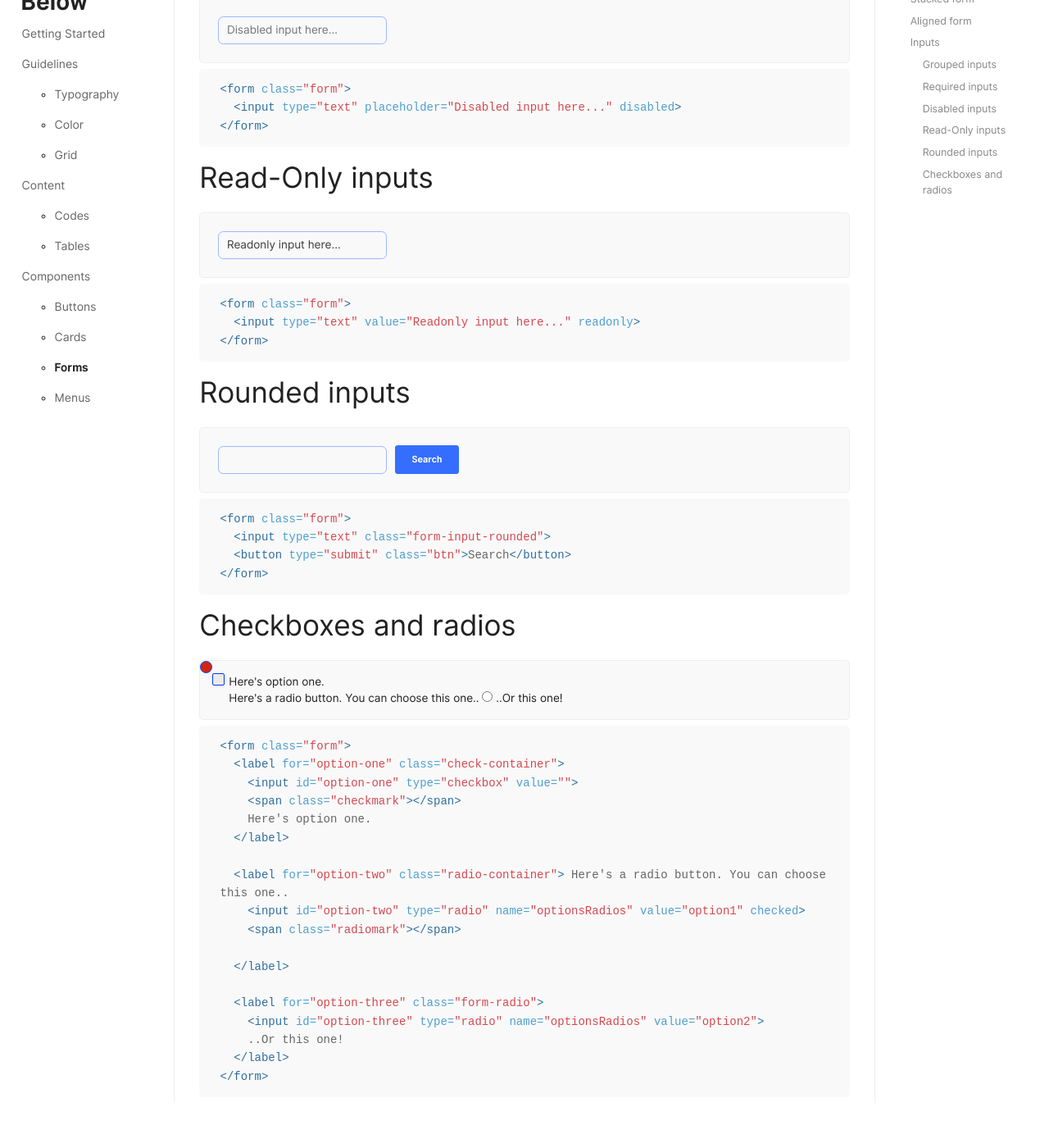
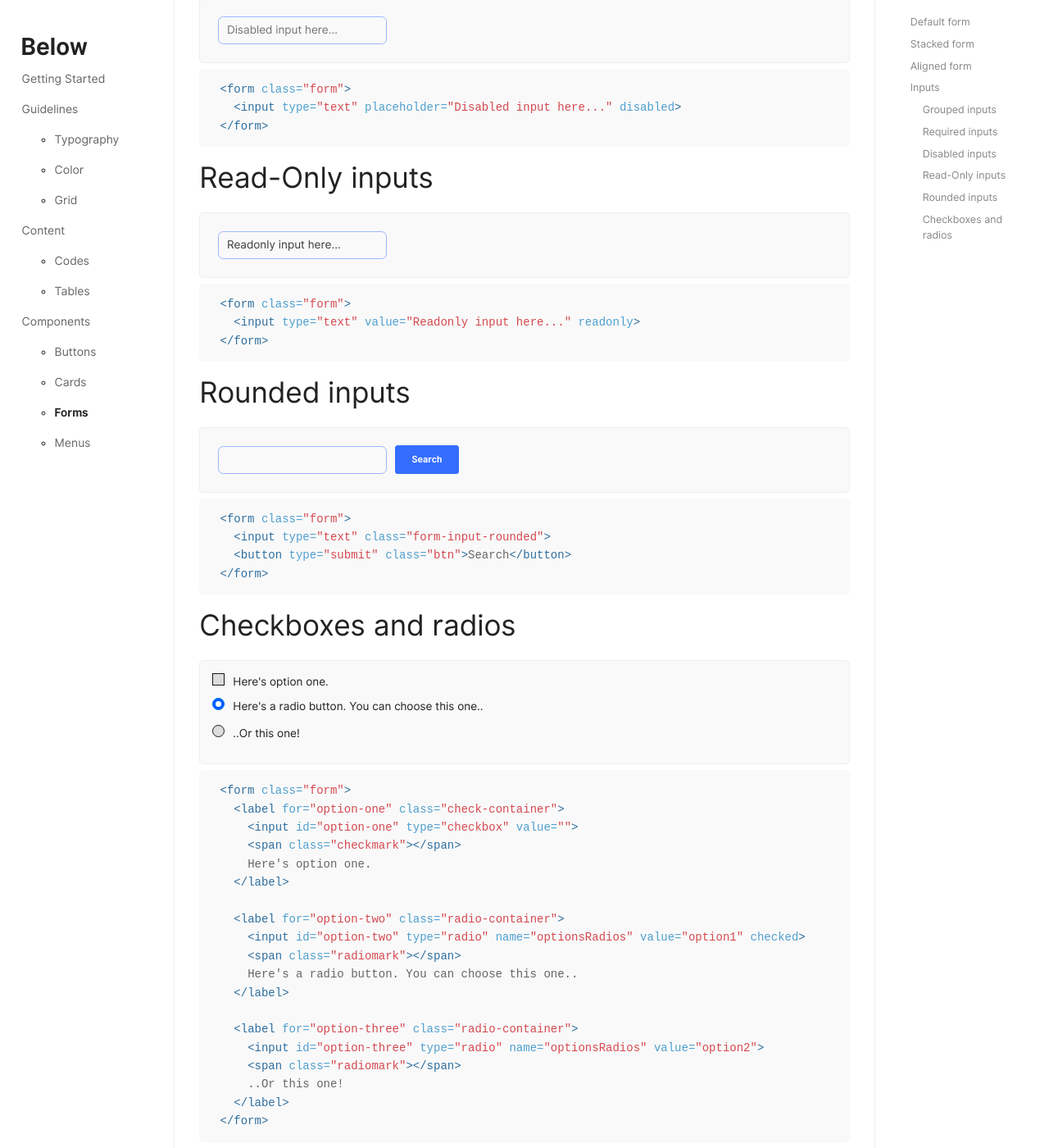
Before and after one commit to innusource/below, a Jekyll site: the page built from _pages/components/forms.md, in a window 1280 px wide and 1400 px high, scrolled down 4050 px. Shown: the whole window at 82% size. Built offline with Jekyll 4.4.1, drawn with Linux system fonts in a browser that asks for light colours; before the commit the page ends 5395 px from its top, so only the background shows below that.

Commit message:
custom checkbox and radiocheck added
with the new color palet

```diff
--- a/_pages/components/forms.md
+++ b/_pages/components/forms.md
@@ -155,14 +155,15 @@ toc: true
     Here's option one.
   </label>
 
-  <label for="option-two" class="radio-container"> Here's a radio button. You can choose this one..
+  <label for="option-two" class="radio-container">
     <input id="option-two" type="radio" name="optionsRadios" value="option1" checked>
     <span class="radiomark"></span>
-
+    Here's a radio button. You can choose this one..
   </label>
 
-  <label for="option-three" class="form-radio">
+  <label for="option-three" class="radio-container">
     <input id="option-three" type="radio" name="optionsRadios" value="option2">
+    <span class="radiomark"></span>
     ..Or this one!
   </label>
 </form>
--- a/src/forms/_forms.scss
+++ b/src/forms/_forms.scss
@@ -90,46 +90,166 @@
   display: block;
 }
 
-.check-container{
-  background: transparent;
+// .check-check-container{
+//   background: transparent;
+//   display: block;
+//   position: relative;
+//   padding-left: 20px;
+//   cursor: pointer;
+//   &:hover{
+//     background-color: #eee;
+//   }
+//   & input{
+//     position: absolute;
+//     opacity: 0;
+//     cursor: pointer;
+//     height: 0;
+//     width: 0;
+//     &:checked ~ .checkmark{
+//       background-color: $blue;
+//       display: block;
+//     }
+//   }
+// }
+//
+// .checkmark{
+//   position: absolute;
+//   top: 0;
+//   left: 0;
+//   height: 15px;
+//   width: 15px;
+//   background-color: #eaeaea;
+//   border: 1px solid #0039ff;
+//   border-radius: 2px;
+//   &:after{
+//     content: "";
+//     position: absolute;
+//     display: none;
+//   }
+// }
+// .check-check-container .checkmark:after {
+//   left: 9px;
+//   top: 5px;
+//   width: 5px;
+//   height: 10px;
+//   border: solid white;
+//   border-width: 0 3px 3px 0;
+//   -webkit-transform: rotate(45deg);
+//   -ms-transform: rotate(45deg);
+//   transform: rotate(45deg);
+// }
+//
+// .radio-check-container{
+//   background: transparent;
+//   display: relative;
+//   padding-left: 20px;
+//   cursor: pointer;
+//   &:hover{
+//     background-color: $light-gray;
+//   }
+//   & input{
+//     position: absolute;
+//     opacity: 0;
+//     cursor: pointer;
+//     height: 0;
+//     width: 0;
+//     &:checked ~ .radiomark{
+//       background: $red;
+//       display: block;
+//       ~ .radiomark:after{
+//         display: block;
+//       }
+//     }
+//   }
+// }
+// .radiomark{
+//   position: absolute;
+//   top: 0;
+//   left: 0;
+//   height: 15px;
+//   width: 15px;
+//   background: $light-gray;
+//   border: 1px solid $blue;
+//   border-radius: 50%;
+//   &:after{
+//     content: "";
+//     position: absolute;
+//     display: none;
+//   }
+// }
+// .radio-check-container .radiomark:after {
+//   left: 9px;
+//   top: 5px;
+//   width: 5px;
+//   height: 10px;
+//   border: solid white;
+//   border-width: 0 3px 3px 0;
+//   -webkit-transform: rotate(45deg);
+//   -ms-transform: rotate(45deg);
+//   transform: rotate(45deg);
+// }
+
+/* Customize the label (the check-container) */
+.check-container {
  display: block;
  position: relative;
-  padding-left: 20px;
+ padding-left: 25px;
+ margin-bottom: 10px;
  cursor: pointer;
-  &:hover{
-    background-color: #eee;
+ font-size: 0.85rem;
+ -webkit-user-select: none;
+ -moz-user-select: none;
+ -ms-user-select: none;
+ user-select: none;
 }
-  & input{
+
+/* Hide the browser's default checkbox */
+.check-container input {
  position: absolute;
  opacity: 0;
  cursor: pointer;
  height: 0;
  width: 0;
-    &:checked ~ .checkmark{
-      background-color: $blue;
-      display: block;
-    }
-  }
 }
 
-.checkmark{
+/* Create a custom checkbox */
+.checkmark {
  position: absolute;
  top: 0;
  left: 0;
  height: 15px;
  width: 15px;
-  background-color: #eaeaea;
-  border: 1px solid #0039ff;
-  border-radius: 2px;
-  &:after{
+ background-color: $ui-03;
+ border: 1px solid $interactive-02;
+}
+
+/* On mouse-over, add a grey background color */
+.check-container:hover input ~ .checkmark {
+ background-color: $interactive-01;
+}
+
+/* When the checkbox is checked, add a blue background */
+.check-container input:checked ~ .checkmark {
+ background-color: $interactive-01;
+ border: 1px solid $interactive-01;
+}
+
+/* Create the checkmark/indicator (hidden when not checked) */
+.checkmark:after {
  content: "";
  position: absolute;
  display: none;
 }
+
+/* Show the checkmark when checked */
+.check-container input:checked ~ .checkmark:after {
+ display: block;
 }
+
+/* Style the checkmark/indicator */
 .check-container .checkmark:after {
-  left: 9px;
-  top: 5px;
+ left: 5px;
+ top: 1px;
  width: 5px;
  height: 10px;
  border: solid white;
@@ -139,41 +259,71 @@
  transform: rotate(45deg);
 }
 
-.radio-container{
-  background: transparent;
-  display: relative;
-  padding-left: 20px;
+
+/* Customize the label (the container) */
+.radio-container {
+ display: block;
+ position: relative;
+ padding-left: 25px;
+ margin-bottom: 12px;
  cursor: pointer;
-  &:hover{
-    background-color: $light-gray;
+ font-size: 0.85rem;
+ -webkit-user-select: none;
+ -moz-user-select: none;
+ -ms-user-select: none;
+ user-select: none;
 }
-  & input{
+
+/* Hide the browser's default radio button */
+.radio-container input {
  position: absolute;
  opacity: 0;
  cursor: pointer;
  height: 0;
  width: 0;
-    &:checked ~ .radiomark{
-      background: $red;
-      display: block;
-      ~ .radiomark:after{
-        display: block;
 }
-    }
-  }
-}
-.radiomark{
+
+/* Create a custom radio button */
+.radiomark {
  position: absolute;
  top: 0;
  left: 0;
  height: 15px;
  width: 15px;
-  background: $light-gray;
-  border: 1px solid $blue;
+ background-color: $ui-03;
+ border: 1px solid $interactive-02;
  border-radius: 50%;
-  &:after{
+}
+
+/* On mouse-over, add a grey background color */
+.radio-container:hover input ~ .radiomark {
+ background-color: $ui-03;
+}
+
+/* When the radio button is checked, add a blue background */
+.radio-container input:checked ~ .radiomark {
+ background-color: $interactive-01;
+ border: 1px solid $interactive-01;
+}
+
+/* Create the indicator (the dot/circle - hidden when not checked) */
+.radiomark:after {
  content: "";
  position: absolute;
  display: none;
 }
+
+/* Show the indicator (dot/circle) when checked */
+.radio-container input:checked ~ .radiomark:after {
+ display: block;
 }
+
+/* Style the indicator (dot/circle) */
+.radio-container .radiomark:after {
+ top: 3px;
+ left: 3px;
+ width: 7px;
+ height: 7px;
+ border-radius: 50%;
+ background: white;
+}
```
Lines whose indentation alone changed are shown as unchanged.
